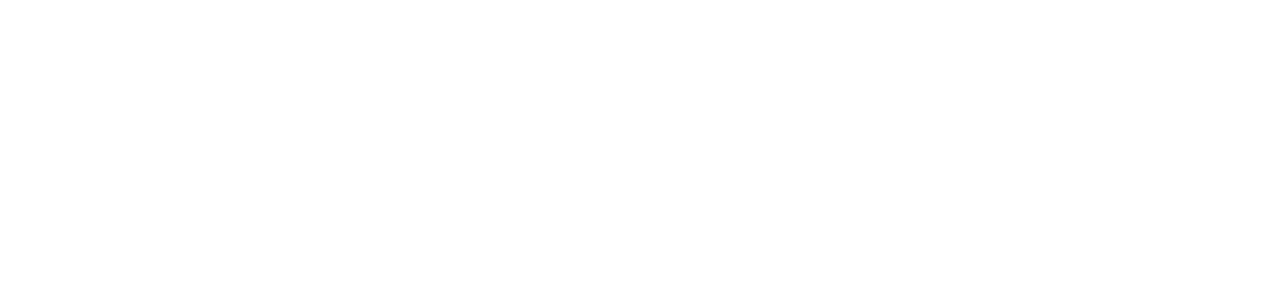
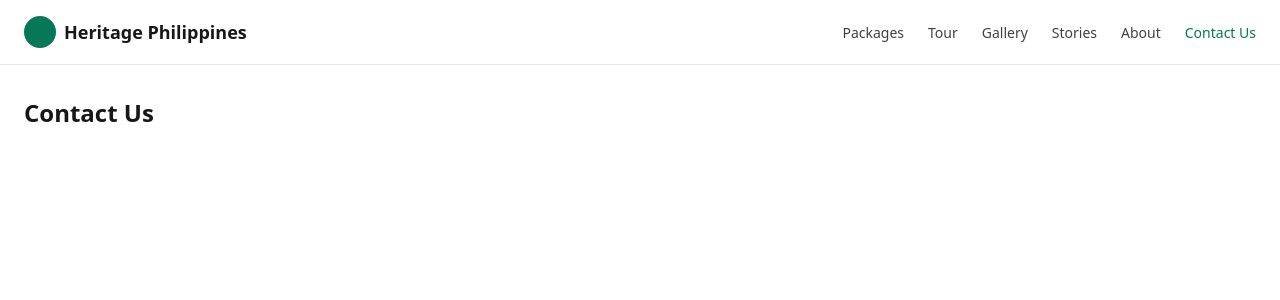
Before and after one commit to MarkusJuan25/Heritage-Philippines-V2, a React (Vite) app in the folder client/: page /contact in a window 1280 px wide. Before the commit this address had no page. Shown: the top 300 px of the page. Built offline with nearby package versions, Linux system fonts and the light colour scheme.

Commit message:
fix: restore public navigation shell

```diff
--- a/client/src/layouts/PublicLayout.jsx
+++ b/client/src/layouts/PublicLayout.jsx
@@ -1,25 +1,53 @@
-import { Link, Outlet } from "react-router-dom";
+import { Link, NavLink, Outlet } from "react-router-dom";
 
-const links = [
-  { to: "/", label: "Home" },
+const navLinks = [
   { to: "/packages", label: "Packages" },
+  { to: "/tour", label: "Tour" },
   { to: "/gallery", label: "Gallery" },
   { to: "/stories", label: "Stories" },
   { to: "/about", label: "About" },
+  { to: "/contact", label: "Contact Us" },
 ];
 
 export default function PublicLayout() {
   return (
-    <div className="min-h-full flex flex-col">
-      <header className="border-b border-neutral-200 px-6 py-4 flex gap-6">
-        {links.map((l) => (
-          <Link key={l.to} to={l.to} className="text-sm font-medium">
-            {l.label}
+    <div className="min-h-full flex flex-col bg-white text-neutral-900">
+      <header className="border-b border-neutral-200 bg-white">
+        <nav className="mx-auto flex max-w-7xl items-center justify-between px-6 py-4">
+          <Link
+            to="/"
+            className="flex items-center gap-2 text-lg font-semibold text-neutral-900"
+          >
+            <span
+              aria-hidden="true"
+              className="inline-block h-8 w-8 rounded-full bg-emerald-700"
+            />
+            <span>Heritage Philippines</span>
           </Link>
-        ))}
+          <ul className="flex items-center gap-6">
+            {navLinks.map((l) => (
+              <li key={l.to}>
+                <NavLink
+                  to={l.to}
+                  className={({ isActive }) =>
+                    `text-sm font-medium transition-colors ${
+                      isActive
+                        ? "text-emerald-700"
+                        : "text-neutral-700 hover:text-emerald-700"
+                    }`
+                  }
+                >
+                  {l.label}
+                </NavLink>
+              </li>
+            ))}
+          </ul>
+        </nav>
       </header>
-      <main className="flex-1 p-6">
-        <Outlet />
+      <main className="flex-1">
+        <div className="mx-auto max-w-7xl px-6 py-8">
+          <Outlet />
+        </div>
       </main>
     </div>
   );
--- /dev/null
+++ b/client/src/pages/ContactPage.jsx
@@ -0,0 +1,3 @@
+export default function ContactPage() {
+  return <h1 className="text-2xl font-semibold">Contact Us</h1>;
+}
--- /dev/null
+++ b/client/src/pages/TourPage.jsx
@@ -0,0 +1,3 @@
+export default function TourPage() {
+  return <h1 className="text-2xl font-semibold">Tour</h1>;
+}
--- a/client/src/routes/AppRoutes.jsx
+++ b/client/src/routes/AppRoutes.jsx
@@ -4,9 +4,11 @@
 import AdminLayout from "../layouts/AdminLayout.jsx";
 import HomePage from "../pages/HomePage.jsx";
 import PackagesPage from "../pages/PackagesPage.jsx";
+import TourPage from "../pages/TourPage.jsx";
 import GalleryPage from "../pages/GalleryPage.jsx";
 import StoriesPage from "../pages/StoriesPage.jsx";
 import AboutPage from "../pages/AboutPage.jsx";
+import ContactPage from "../pages/ContactPage.jsx";
 import MemberHomePage from "../pages/member/MemberHomePage.jsx";
 import JourneyPage from "../pages/member/JourneyPage.jsx";
 import BookingsPage from "../pages/member/BookingsPage.jsx";
@@ -19,9 +21,11 @@
       <Route element={<PublicLayout />}>
         <Route path="/" element={<HomePage />} />
         <Route path="/packages" element={<PackagesPage />} />
+        <Route path="/tour" element={<TourPage />} />
         <Route path="/gallery" element={<GalleryPage />} />
         <Route path="/stories" element={<StoriesPage />} />
         <Route path="/about" element={<AboutPage />} />
+        <Route path="/contact" element={<ContactPage />} />
       </Route>
 
       <Route path="/member" element={<MemberLayout />}>
```
